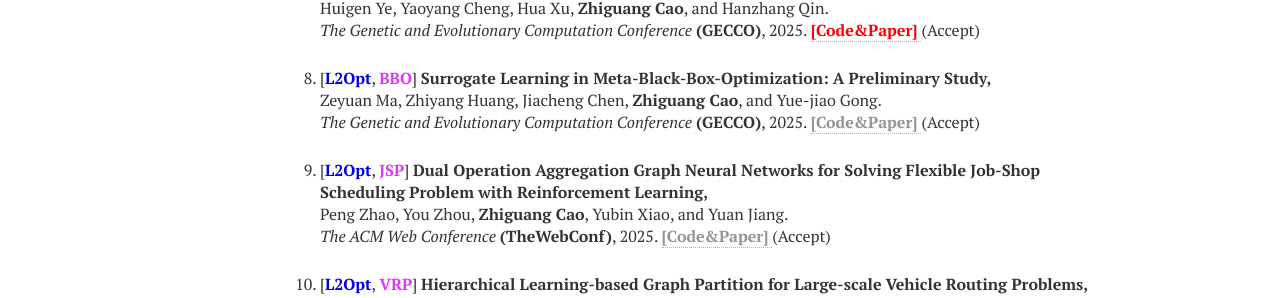
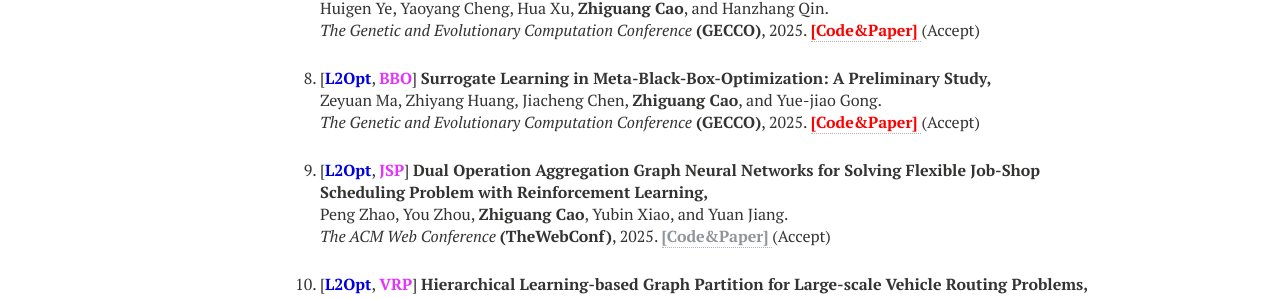
Before and after one commit to zhiguangcaosg/zhiguangcaosg.github.io, a Jekyll site: the page built from publications.md, in a window 1280 px wide. Shown: the part 928-1226 px from the top of the page. Built offline with Jekyll 4.4.1, drawn with Linux system fonts in a browser that asks for light colours; nearby versions of some CDN libraries.

Commit message:
Update publications.html

```diff
--- a/_layouts/publications.html
+++ b/_layouts/publications.html
@@ -150,7 +150,7 @@ div.bibtex pre { font-size: 75%; overflow: auto;  width: 100%; padding: 0em 0em;
 <p>
 [<font color="#0000E3"><b>L2Opt</b></font>, <font color="#E333FF"><b>BBO</b></font>] <b>Surrogate Learning in Meta-Black-Box-Optimization: A Preliminary Study,</b>
 <br> Zeyuan Ma, Zhiyang Huang, Jiacheng Chen, <b>Zhiguang Cao</b>, and Yue-jiao Gong. <br>
-<i>  The Genetic and Evolutionary Computation Conference </i> <b>(GECCO)</b>, 2025. <a href="https://zhiguangcaosg.github.io/publications/"> <font color="#8F959A"><b>[Code&Paper]</b> </font></a> (Accept)
+<i>  The Genetic and Evolutionary Computation Conference </i> <b>(GECCO)</b>, 2025.  <a href="https://github.com/GMC-DRL/Surr-RLDE"> <font color="#FF0000"><b>[Code&Paper]</b> </font></a> (Accept)
 </p>
 </li>
 
```
